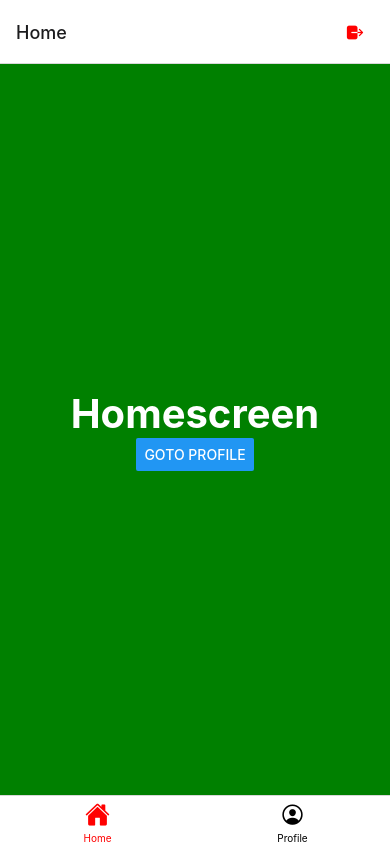
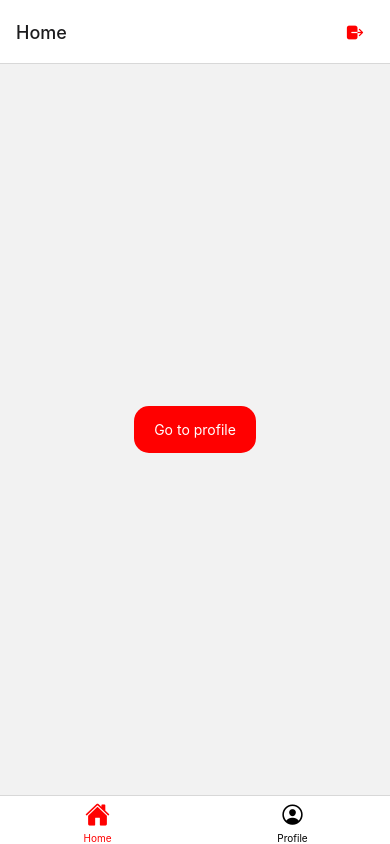
Before and after one commit to Senninseyi/authenticationwithredux, a React Native app: screen /Home in a window 390 px wide. Built offline with nearby package versions, Linux system fonts and the light colour scheme.

Commit message:
Update Homescreen.js

```diff
--- a/screen/Homescreen.js
+++ b/screen/Homescreen.js
@@ -1,18 +1,17 @@
 import React from "react";
 import { View, Text, StyleSheet, Button } from "react-native";
+import {CustomButton} from "../component/button/custombutton";
 
 const Homescreen = ({ navigation }) => {
   console.log(navigation);
 
   return (
     <View style={styles.screen}>
-      <Text style={{ color: "white", fontSize: 40, fontWeight: "bold" }}>
-        Homescreen
-      </Text>
-      <Button
-        title="Goto profile"
+      <CustomButton
         onPress={() => navigation.navigate("Profile")}
-      />
+      >
+          Go to profile
+      </CustomButton>
     </View>
   );
 };
@@ -20,9 +19,9 @@ const Homescreen = ({ navigation }) => {
 const styles = StyleSheet.create({
   screen: {
     flex: 1,
-    backgroundColor: "green",
     alignItems: "center",
     justifyContent: "center",
+      gap: 10,
     width: "100%",
   },
 });
```
